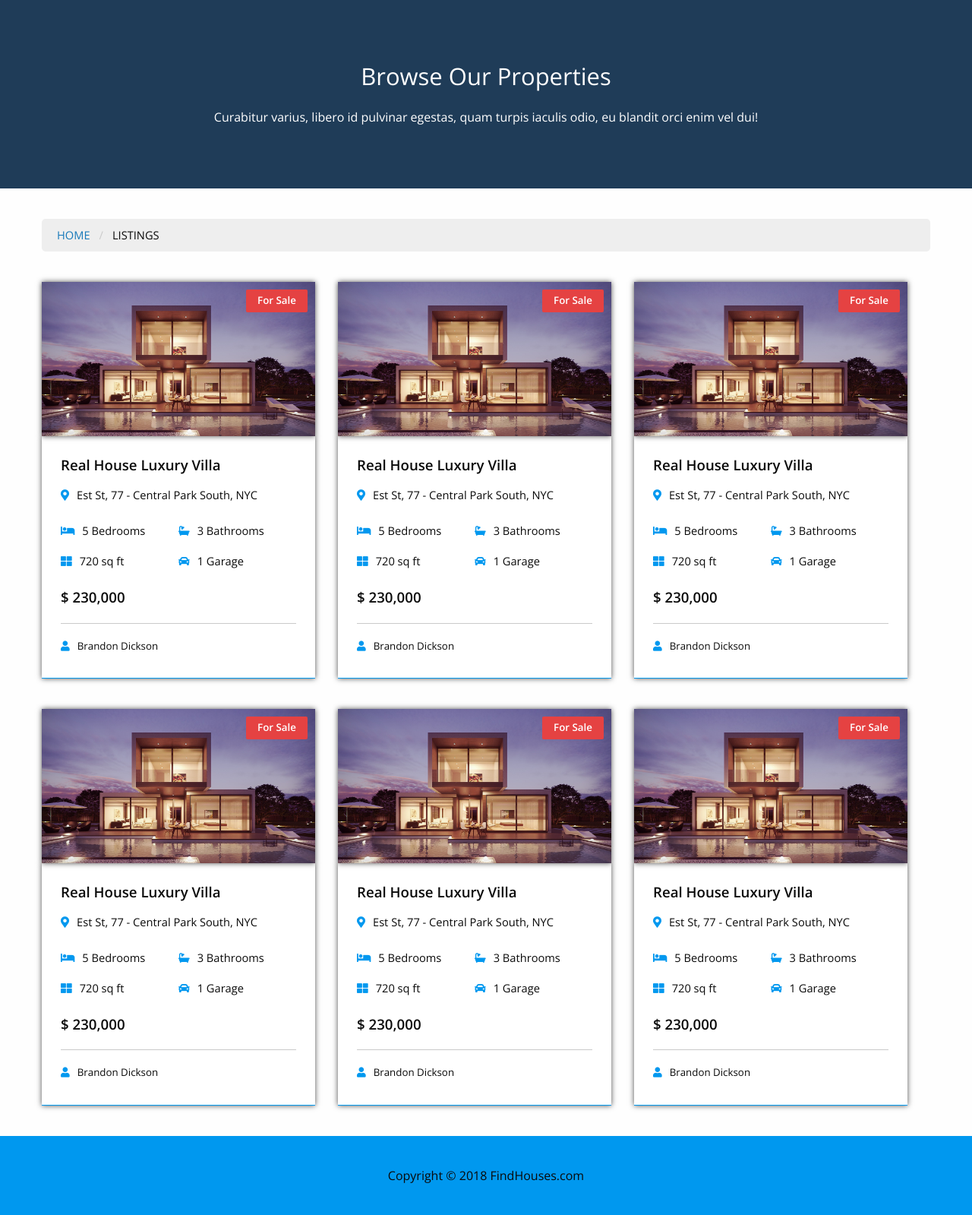
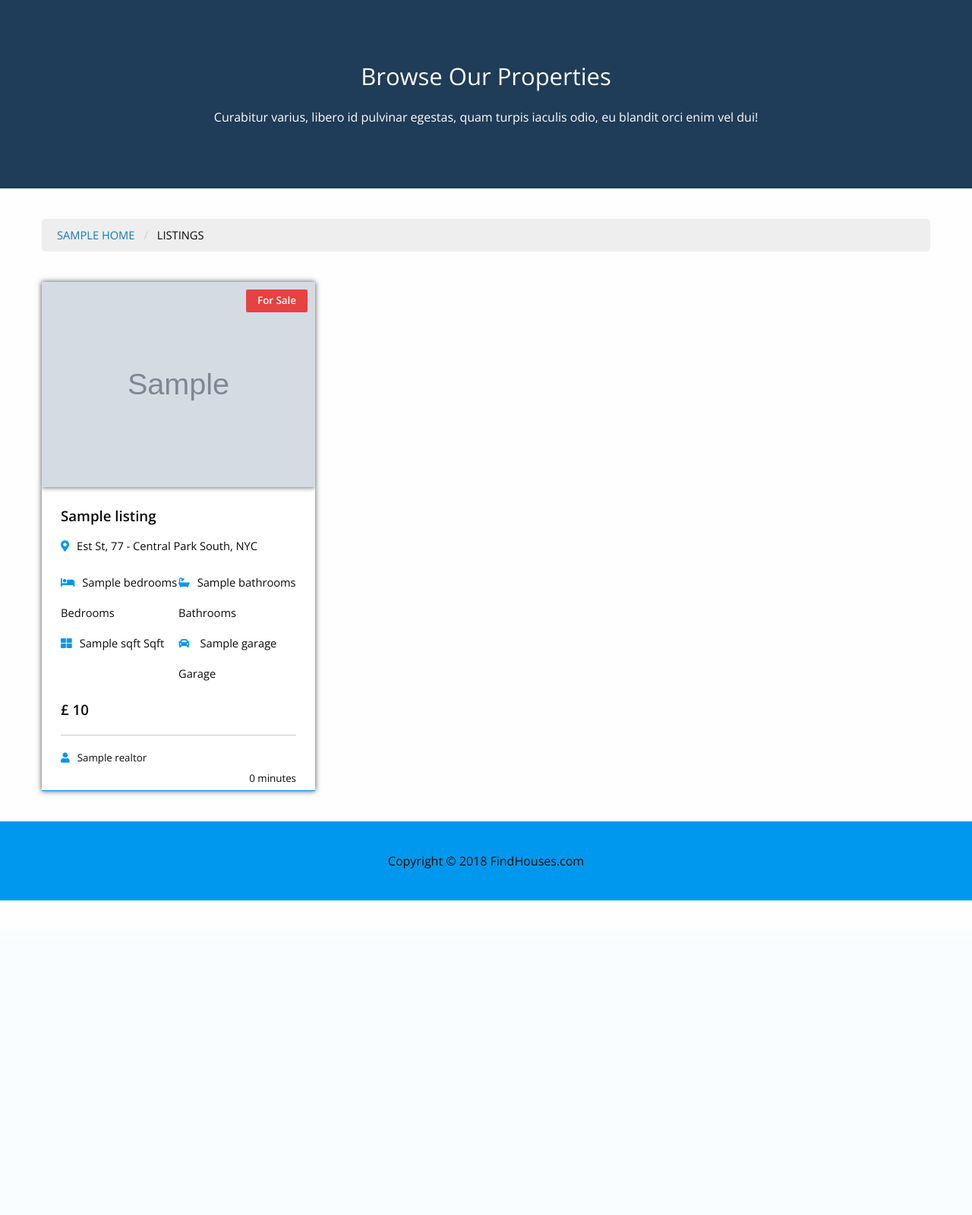
Before and after one commit to brandond98/real_estate, a Django app: template templates/apps/listings/listings.html in a window 1280 px wide. Shown: the part 121-1720 px from the top of the page at 76% size. After the commit the page ends 1306 px from the top, so only its background shows below. Run offline with Django 3.2, Linux system fonts and the light colour scheme; the template is opened without the code that fills it: most values are stand-ins (such as "Sample title", 1, 10 or a date in 2020); grey boxes marked "Sample" are stand-in pictures; some libraries are stand-ins or nearby versions.

Commit message:
made listings show on site

```diff
--- a/listings/models.py
+++ b/listings/models.py
@@ -56,7 +56,10 @@ class Listing(models.Model):
         default=0
     )
 
-    sqft = models.IntegerField()
+    sqft = models.IntegerField(
+
+        default=0
+    )
 
 
     lot_size = models.DecimalField(
--- a/real_estate/settings.py
+++ b/real_estate/settings.py
@@ -40,6 +40,7 @@ INSTALLED_APPS = [
     'pages.apps.PagesConfig',
     'listings.apps.ListingsConfig',
     'realtors.apps.RealtorsConfig',
+    'django.contrib.humanize',
 
 ]
 
--- a/realtors/models.py
+++ b/realtors/models.py
@@ -13,7 +13,6 @@ class Realtor(models.Model):
     photo = models.ImageField(
 
         upload_to='photos/%Y/%m/%d/'
-
     )
 
     description = models.TextField(
--- a/templates/apps/listings/listings.html
+++ b/templates/apps/listings/listings.html
@@ -1,6 +1,8 @@
 {% extends 'base.html' %}
 
 {% load static %}
+
+{% load humanize %}
 
 {% block content %}
 
@@ -14,142 +16,43 @@
   <div class="grid-container">
     <nav aria-label="You are here:" role="navigation">
       <ul class="breadcrumbs">
-        <li><a href="{% url 'index' %}">Home</a></li>
+        <li><a href="{% url 'index' %}">{{Home}}</a></li>
         <li>
           <span class="show-for-sr">Current: </span> Listings
         </li>
       </ul>
     </nav>
     <div class="grid-x grid-margin-x">
+      {% if listings %}
+      {% for listing in listings %}
       <div class="cell small-4">
         <div class="listing-card margin-bottom">
           <div class="listing-card-head">
-            <img src="{% static 'img/house.jpg' %}" alt="">
+            <img src="{{ listing.photo_main.url }}" alt="">
           </div>
           <div class="listing-card-bottom">
-            <h2>Real House Luxury Villa</h2>
+            <h2>{{ listing.title }}</h2>
             <p><i class="fas fa-map-marker-alt"></i>Est St, 77 - Central Park South, NYC</p>
             <ul>
-              <li><i class="fas fa-bed"></i>5 Bedrooms</li>
-              <li><i class="fas fa-bath"></i>3 Bathrooms</li>
-              <li><i class="fas fa-th-large"></i>720 sq ft</li>
-              <li><i class="fas fa-car"></i>1 Garage</li>
+              <li><i class="fas fa-bed"></i>{{ listing.bedrooms }} Bedrooms</li>
+              <li><i class="fas fa-bath"></i>{{ listing.bathrooms }} Bathrooms</li>
+              <li><i class="fas fa-th-large"></i>{{ listing.sqft }} Sqft</li>
+              <li><i class="fas fa-car"></i> {{ listing.garage }} Garage</li>
             </ul>
-            <h3>$ 230,000</h3>
+            <h3>£ {{ listing.price | intcomma }}</h3>
             <hr>
-            <h4><i class="fas fa-user"></i>Brandon Dickson</h4>
+              <h4><i class="fas fa-user"></i>{{ listing.realtor }}</h4>
+              <h4 class="float-right"> {{ listing.list_date | timesince }}</h4>
             <span class="sale">For Sale</span>
           </div>
         </div>
       </div>
-      <div class="cell small-4">
-        <div class="listing-card margin-bottom">
-          <div class="listing-card-head">
-            <img src="{% static 'img/house.jpg' %}" alt="">
-          </div>
-          <div class="listing-card-bottom">
-            <h2>Real House Luxury Villa</h2>
-            <p><i class="fas fa-map-marker-alt"></i>Est St, 77 - Central Park South, NYC</p>
-            <ul>
-              <li><i class="fas fa-bed"></i>5 Bedrooms</li>
-              <li><i class="fas fa-bath"></i>3 Bathrooms</li>
-              <li><i class="fas fa-th-large"></i>720 sq ft</li>
-              <li><i class="fas fa-car"></i>1 Garage</li>
-            </ul>
-            <h3>$ 230,000</h3>
-            <hr>
-            <h4><i class="fas fa-user"></i>Brandon Dickson</h4>
-            <span class="sale">For Sale</span>
-          </div>
-        </div>
-      </div>
-      <div class="cell small-4">
-        <div class="listing-card margin-bottom">
-          <div class="listing-card-head">
-            <img src="{% static 'img/house.jpg' %}" alt="">
-          </div>
-          <div class="listing-card-bottom">
-            <h2>Real House Luxury Villa</h2>
-            <p><i class="fas fa-map-marker-alt"></i>Est St, 77 - Central Park South, NYC</p>
-            <ul>
-              <li><i class="fas fa-bed"></i>5 Bedrooms</li>
-              <li><i class="fas fa-bath"></i>3 Bathrooms</li>
-              <li><i class="fas fa-th-large"></i>720 sq ft</li>
-              <li><i class="fas fa-car"></i>1 Garage</li>
-            </ul>
-            <h3>$ 230,000</h3>
-            <hr>
-            <h4><i class="fas fa-user"></i>Brandon Dickson</h4>
-            <span class="sale">For Sale</span>
-          </div>
-        </div>
-      </div>
-      <div class="cell small-4">
-        <div class="listing-card">
-          <div class="listing-card-head">
-            <img src="{% static 'img/house.jpg' %}" alt="">
-          </div>
-          <div class="listing-card-bottom">
-            <h2>Real House Luxury Villa</h2>
-            <p><i class="fas fa-map-marker-alt"></i>Est St, 77 - Central Park South, NYC</p>
-            <ul>
-              <li><i class="fas fa-bed"></i>5 Bedrooms</li>
-              <li><i class="fas fa-bath"></i>3 Bathrooms</li>
-              <li><i class="fas fa-th-large"></i>720 sq ft</li>
-              <li><i class="fas fa-car"></i>1 Garage</li>
-            </ul>
-            <h3>$ 230,000</h3>
-            <hr>
-            <h4><i class="fas fa-user"></i>Brandon Dickson</h4>
-            <span class="sale">For Sale</span>
-          </div>
-        </div>
-      </div>
-      <div class="cell small-4">
-        <div class="listing-card">
-          <div class="listing-card-head">
-            <img src="{% static 'img/house.jpg' %}" alt="">
-          </div>
-          <div class="listing-card-bottom">
-            <h2>Real House Luxury Villa</h2>
-            <p><i class="fas fa-map-marker-alt"></i>Est St, 77 - Central Park South, NYC</p>
-            <ul>
-              <li><i class="fas fa-bed"></i>5 Bedrooms</li>
-              <li><i class="fas fa-bath"></i>3 Bathrooms</li>
-              <li><i class="fas fa-th-large"></i>720 sq ft</li>
-              <li><i class="fas fa-car"></i>1 Garage</li>
-            </ul>
-            <h3>$ 230,000</h3>
-            <hr>
-            <h4><i class="fas fa-user"></i>Brandon Dickson</h4>
-            <span class="sale">For Sale</span>
-          </div>
-        </div>
-      </div>
-      <div class="cell small-4">
-        <div class="listing-card">
-          <div class="listing-card-head">
-            <img src="{% static 'img/house.jpg' %}" alt="">
-          </div>
-          <div class="listing-card-bottom">
-            <h2>Real House Luxury Villa</h2>
-            <p><i class="fas fa-map-marker-alt"></i>Est St, 77 - Central Park South, NYC</p>
-            <ul>
-              <li><i class="fas fa-bed"></i>5 Bedrooms</li>
-              <li><i class="fas fa-bath"></i>3 Bathrooms</li>
-              <li><i class="fas fa-th-large"></i>720 sq ft</li>
-              <li><i class="fas fa-car"></i>1 Garage</li>
-            </ul>
-            <h3>$ 230,000</h3>
-            <hr>
-            <h4><i class="fas fa-user"></i>Brandon Dickson</h4>
-            <span class="sale">For Sale</span>
-          </div>
-        </div>
-      </div>
+      {% endfor %}
+      {% else %}
+      <h3>No Listings Available</h3>
+      {% endif %}
     </div>
   </div>
-</div>
 
 
-{% endblock %}
+  {% endblock %}
```
Also changed, not shown: listings/admin.py (+8 -2 lines), listings/views.py (+6 -2 lines), realtors/admin.py (+7 -1 lines), templates/admin/base_site.html (added, +8 -0 lines), listings/migrations/0004_auto_20181122_1335.py (added), real_estate/static/img/45567733_2206154793001337_5368562730334683136_o.jpg (deleted), 1 other file.
